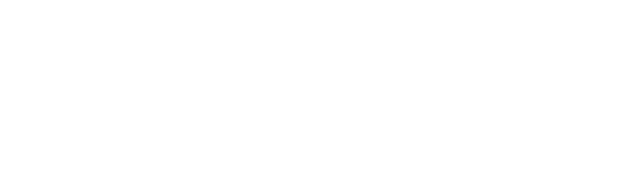
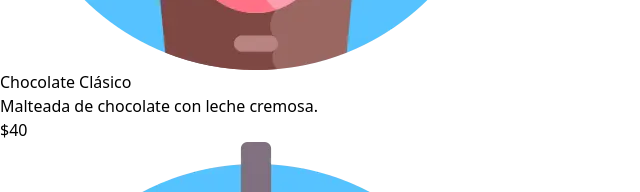
Before and after one commit to cesarpgasuz/malteadas-kary, a React (Vite) app: page / in a window 1280 px wide. Shown: the part 1252-1444 px from the top of the page, without its empty margins (0-640 px from the left). Before the commit the page ends 834 px from the top, so only its background shows below. Built offline with nearby package versions, Linux system fonts and the light colour scheme; no server answers.

Commit message:
productos
se renderizaron los primeros productos del arreglo

```diff
--- a/src/App.jsx
+++ b/src/App.jsx
@@ -1,5 +1,6 @@
 import React, { useState, useEffect } from 'react';
 import Header from './components/Header';
+import Menu from './components/Menu';
 
 function App() {
   const [csvData, setCsvData] = useState([]);
@@ -69,6 +70,7 @@ function App() {
 
     <>
     <Header />
+    <Menu />
       <div className='bg-slate-500'>
         {csvData.map(dato => (
           <div key={dato.id}>
--- /dev/null
+++ b/src/components/Menu.jsx
@@ -0,0 +1,21 @@
+import { MALTEADAS } from "../data"
+import MenuItem from "./ui/MenuItem"
+
+const Menu = () => {
+    return (
+        <div className="contenedor py-9">
+
+            <div className="grid gap-6">
+                {MALTEADAS.map(malteada => (
+                    <MenuItem
+                        key={malteada.id}
+                        malteada={malteada}
+                    />
+                ))}
+
+            </div>
+
+        </div>
+    )
+}
+export default Menu
--- /dev/null
+++ b/src/components/ui/MenuItem.jsx
@@ -0,0 +1,16 @@
+const MenuItem = ({ malteada }) => {
+    const { nombre, descripcion, imagen, precio } = malteada;
+
+    return (
+        <div key={malteada.id} className="flex gap-4 border border-slate-200 rounded px-2 py-4">
+            <img src={`./images/${imagen}`} className="w-20 h-20" alt="malteada image" />
+            <div>
+                <h3 className="font-bold text-xl">{nombre}</h3>
+                <p className="text-sm">{descripcion}  </p>
+                <span className="block text-slate-800 font-bold text-lg">${precio}</span>
+            </div>
+
+        </div>
+    )
+}
+export default MenuItem
--- a/src/data/index.js
+++ b/src/data/index.js
@@ -13,60 +13,70 @@ export const MALTEADAS = [
     id: 1,
     nombre: "Chocolate Clásico",
     descripcion: "Malteada de chocolate con leche cremosa.",
-      imagen: "/images/malteada-01.webp"
+    imagen: "malteada.webp",
+    precio: 40
   },
   {
     id: 2,
     nombre: "Fresa Delicia",
     descripcion: "Malteada de fresa con trozos de fruta.",
-      imagen: "/images/malteada-02.webp"
+    imagen: "malteada.webp",
+    precio: 37
   },
   {
     id: 3,
     nombre: "Vainilla Suave",
     descripcion: "Malteada de vainilla con un toque de miel.",
-      imagen: "/images/malteada-03.webp"
+    imagen: "malteada.webp",
+    precio: 45
   },
   {
     id: 4,
     nombre: "Banana Mix",
     descripcion: "Malteada de plátano con un toque de canela.",
-      imagen: "/images/malteada-04.webp"
+    imagen: "malteada.webp",
+    precio: 35
   },
   {
     id: 5,
     nombre: "Café Intenso",
     descripcion: "Malteada de café con crema batida.",
-      imagen: "/images/malteada-05.webp"
+    imagen: "malteada.webp",
+    precio: 50
   },
   {
     id: 6,
     nombre: "Caramelo Dulce",
     descripcion: "Malteada de caramelo con topping de caramelo.",
-      imagen: "/images/malteada-06.webp"
+    imagen: "malteada.webp",
+    precio: 38
   },
   {
     id: 7,
     nombre: "Menta Refrescante",
     descripcion: "Malteada de menta con chispas de chocolate.",
-      imagen: "/images/malteada-07.webp"
+    imagen: "malteada.webp",
+    precio: 42
   },
   {
     id: 8,
     nombre: "Oreo Cremosa",
     descripcion: "Malteada de Oreo con trozos de galleta.",
-      imagen: "/images/malteada-08.webp"
+    imagen: "malteada.webp",
+    precio: 39
   },
   {
     id: 9,
     nombre: "Frutas Tropicales",
     descripcion: "Malteada de frutas tropicales variadas.",
-      imagen: "/images/malteada-09.webp"
+    imagen: "malteada.webp",
+    precio: 46
   },
   {
     id: 10,
     nombre: "Nuez y Canela",
     descripcion: "Malteada de nuez con un toque de canela.",
-      imagen: "/images/malteada-10.webp"
+    imagen: "malteada.webp",
+    precio: 36
   }
 ];
```
Also changed, not shown: public/images/malteada.webp (added). Lines whose indentation alone changed are shown as unchanged.
